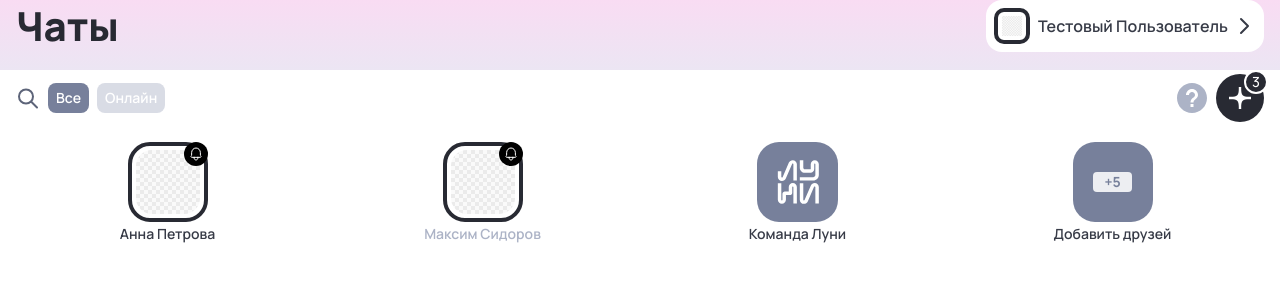
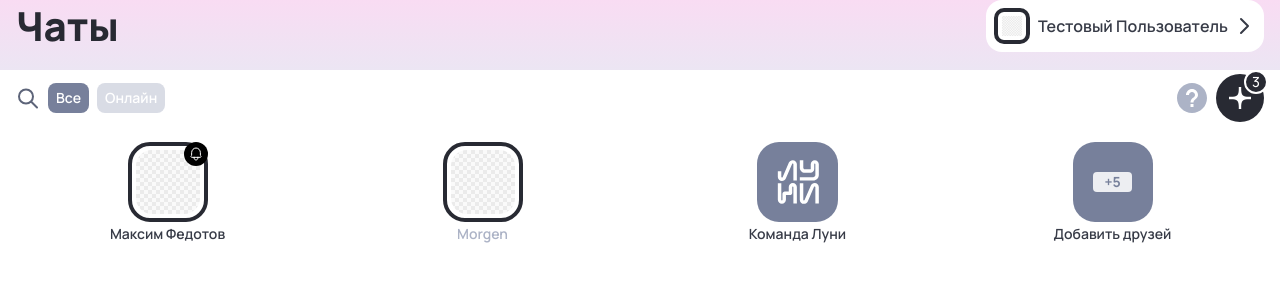
Before and after one commit to Marselkkk/Luni-Test, a React (Vite) app: page / in a window 1280 px wide. Shown: the top 292 px of the page. Built offline with nearby package versions, Linux system fonts and the light colour scheme.

Commit message:
feat: oskorbliment share

```diff
--- a/src/routes/index.tsx
+++ b/src/routes/index.tsx
@@ -8,48 +8,22 @@ export const Route = createFileRoute('/')({
         const [activeFilter, setActiveFilter] = useState<string>('Все')
         const [userName, setUserName] = useState('Загрузка...')
         const [userAvatar, setUserAvatar] = useState('/images/stub.png')
-        const [contacts, setContacts] = useState<any[]>([])
-        const [contactsLoaded, setContactsLoaded] = useState(false)
 
-        const requestContacts = () => {
-            if (typeof window !== 'undefined' && window.Telegram?.WebApp) {
-                const webApp = window.Telegram!.WebApp
-                webApp.requestContact((granted: boolean) => {
-                    if (granted) {
-                        loadContactsFromTelegram()
-                    } else {
-                        setContacts(getDefaultContacts())
-                        setContactsLoaded(true)
-                    }
-                })
-            } else {
-                setContacts(getDefaultContacts())
-                setContactsLoaded(true)
-            }
-        }
-
-        const loadContactsFromTelegram = () => {
-            if (typeof window !== 'undefined' && window.Telegram?.WebApp) {
-                setContacts(getDefaultContacts())
-                setContactsLoaded(true)
-            }
-        }
-
-        const getDefaultContacts = () => [
+        const contacts = [
             {
                 id: 1,
-                name: 'Анна Петрова',
+                name: 'Максим Федотов',
                 isOnline: true,
                 notifications: true,
                 avatar: '/images/stub.png',
             },
             {
                 id: 2,
-                name: 'Максим Сидоров',
+                name: 'Morgen',
                 isOnline: false,
-                notifications: true,
+                notifications: false,
                 avatar: '/images/stub.png',
-            }
+            },
         ]
 
         useEffect(() => {
@@ -67,19 +41,16 @@ export const Route = createFileRoute('/')({
                 } else {
                     setUserName('Пользователь')
                 }
-
-                requestContacts()
             } else {
                 setUserName('Тестовый Пользователь')
                 setUserAvatar('/images/stub.png')
-                setContacts(getDefaultContacts())
-                setContactsLoaded(true)
             }
         }, [])
 
         const [inviteReceivedOpen, setInviteReceivedOpen] = useState(false)
         const [inviteSuccessOpen, setInviteSuccessOpen] = useState(false)
         const [inviteDeclinedOpen, setInviteDeclinedOpen] = useState(false)
+
 
         const filteredContacts = contacts.filter(contact => {
             switch (activeFilter) {
@@ -144,8 +115,7 @@ export const Route = createFileRoute('/')({
                         </div>
 
                         <div className='grid grid-cols-4 gap-3 p-4'>
-                            {contactsLoaded ? (
-                                filteredContacts.map(contact => (
+                            {filteredContacts.map(contact => (
                                 <ContactCard
                                     key={contact.id}
                                     name={contact.name}
@@ -153,18 +123,7 @@ export const Route = createFileRoute('/')({
                                     isOnline={contact.isOnline}
                                     notifications={contact.notifications}
                                 />
-                                ))
-                            ) : (
-                                <div className="col-span-4 text-center p-4">
-                                    <div className="text-gray-500 mb-2">Загрузка контактов...</div>
-                                    <button
-                                        onClick={requestContacts}
-                                        className="px-4 py-2 bg-blue-500 text-white rounded-lg hover:bg-blue-600"
-                                    >
-                                        Запросить контакты
-                                    </button>
-                                </div>
-                            )}
+                            ))}
 
                             <div className='flex flex-col gap-1 items-center'>
                                 <div className='h-20 aspect-square flex items-center justify-center px-[19.5px] py-[18.13px] bg-[#77809B] rounded-[22px]'>
--- a/src/shared/ui/inviteModal.tsx
+++ b/src/shared/ui/inviteModal.tsx
@@ -27,6 +27,13 @@ const InviteModal: React.FC<InviteModalProps> = ({
     }
 
     const handleSelectContact = () => {
+        if (inviteWord.trim()) {
+            const message = `Заходи ко мне в Луни. Новая тема для поиска друзей с помощью ИИ. Ты для меня - 🫢🫣🤫... Зайди и посмотри кто именно: https://t.me/luni_test_bot`
+
+            if (typeof window !== 'undefined' && window.Telegram?.WebApp) {
+                window.Telegram.WebApp.openLink(`https://t.me/share/url?url=${encodeURIComponent(message)}`)
+            }
+        }
         onClose()
     }
 
```
Lines whose indentation alone changed are shown as unchanged.
